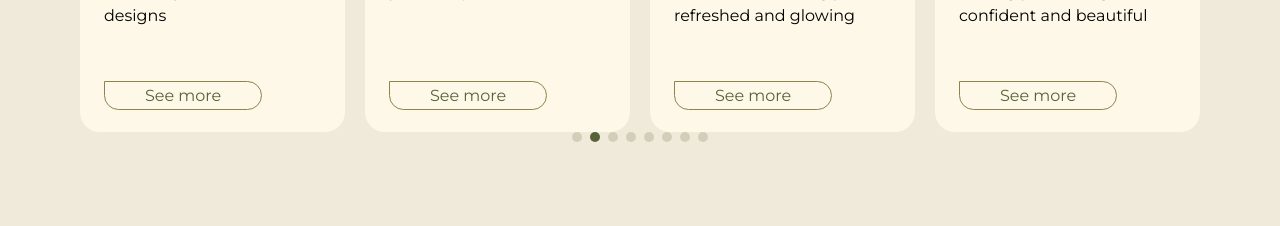
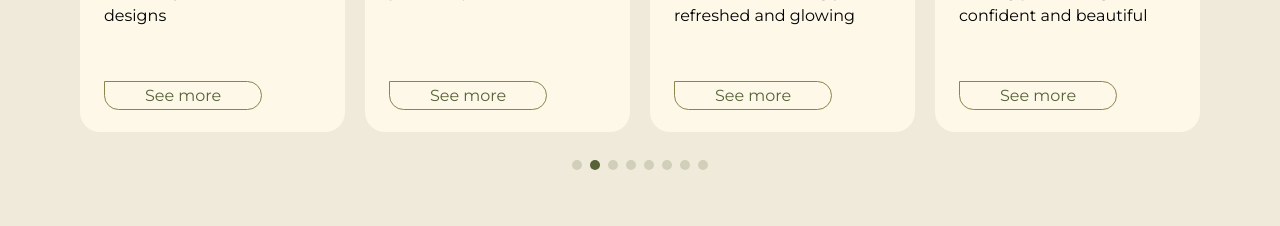
Before and after one commit to ameliapham/sense-salon, a Nuxt app: page / in a window 1280 px wide. Shown: the part 2960-3186 px from the top of the page. Built offline with nearby package versions, Linux system fonts and the light colour scheme.

Commit message:
Fix bug carousel

```diff
--- a/components/Carousel.vue
+++ b/components/Carousel.vue
@@ -72,6 +72,7 @@ const services = ref([
 
 :deep(.swiper-pagination) {
   position: relative;
-
+  bottom: 0;
+  margin-top: 20px;
 }
 </style>
```
